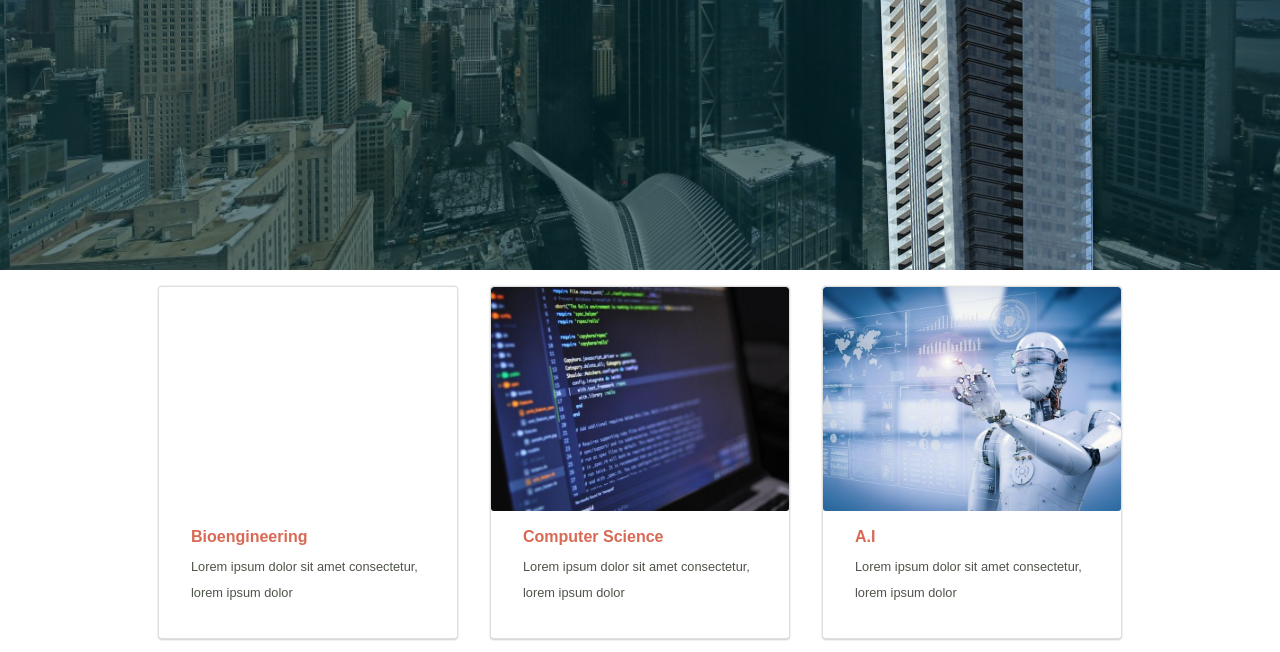
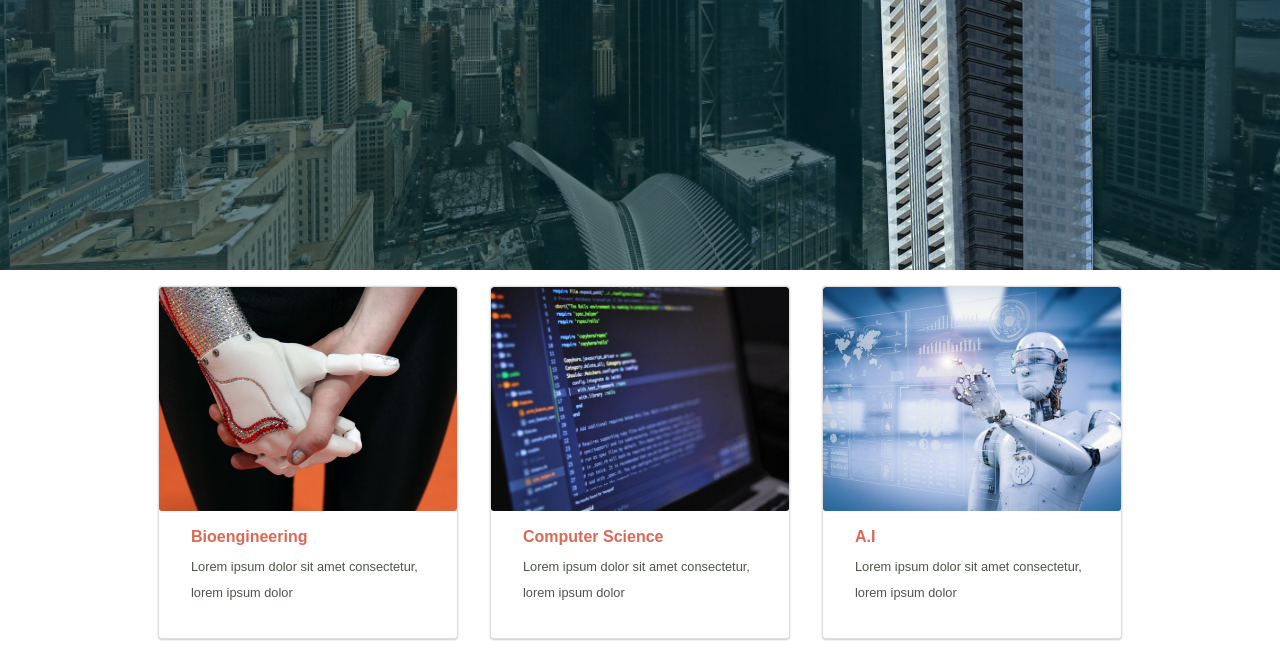
Before and after one commit to alyarazali/xindustrieswp, a plain HTML site: page index.html in a window 1280 px wide. Shown: the part 520-1172 px from the top of the page. Drawn offline with Linux system fonts and the light colour scheme.

Commit message:
Update style.css

```diff
--- a/css/style.css
+++ b/css/style.css
@@ -467,9 +467,9 @@ button:focus {
   background-size: cover;
 }
 
-/* .bioe{ */
-	/* background-image:url(../img/proj/bioe.jpg); */
-/* } */
+ .bioe{
+	 background-image:url(../img/proj/bioe.jpg);
+ }
 
 .cs{
 	background-image:url(../img/proj/cs.jpeg);
```
